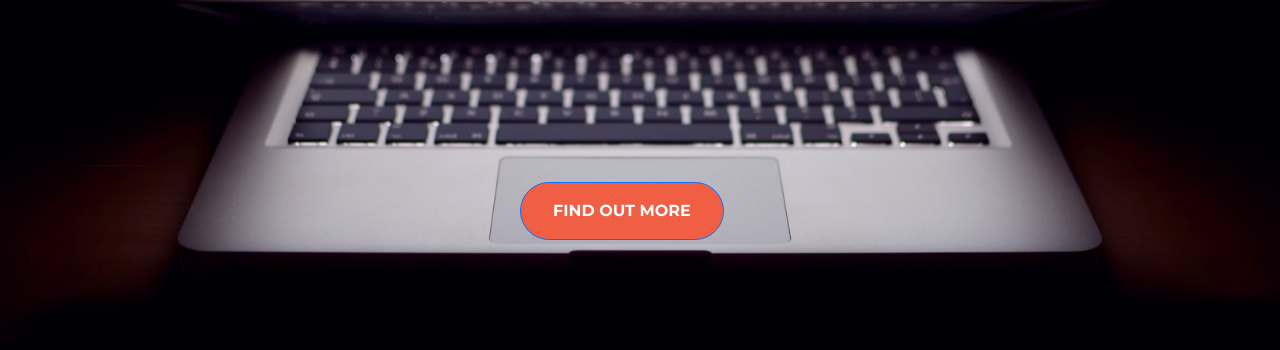
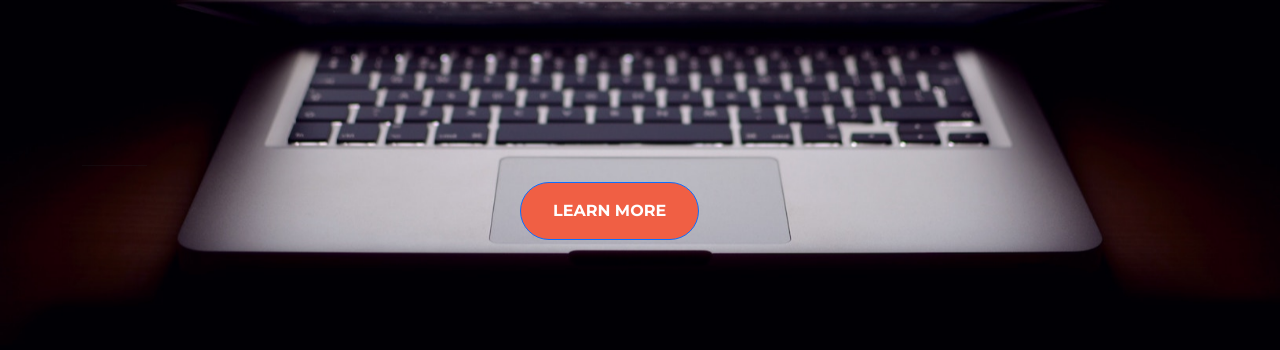
Before and after one commit to lealemTL/lealemTL.github.io, a plain HTML site: page index.html in a window 1280 px wide. Shown: the part 314-664 px from the top of the page. Drawn offline with nearby package versions, Linux system fonts and the light colour scheme.

Commit message:
v2
changed some content

```diff
--- a/index.html
+++ b/index.html
@@ -22,7 +22,7 @@
             <section class="text-center col-12">
                 <hr>
                 <a href="https://mailchi.mp/03c7e8b640a5/you-will-know-with-us" target="_blank">
-                    <button class="btn btn-primary my-btn" type="button">find out more</button>
+                    <button class="btn btn-primary my-btn" type="button">learn more</button>
                 </a>
 
             </section>
```
Also changed, not shown: 1 other file.
